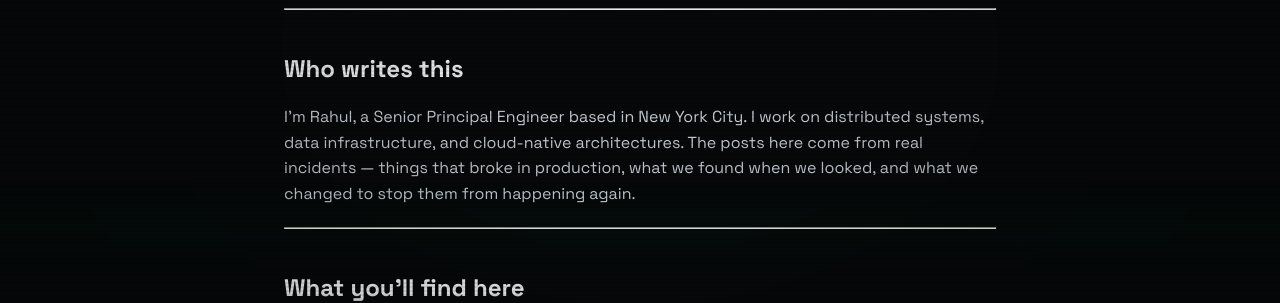
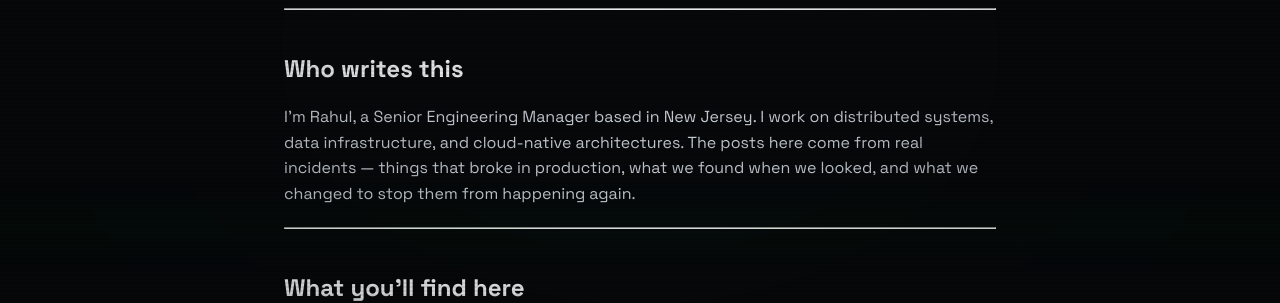
Before and after one commit to beyond5nines/beyond5nines.github.io, a Jekyll site: the page built from about.md, in a window 1280 px wide and 900 px high. Shown: the part 398-701 px from the top of the window. Built offline with Jekyll 4.4.1, drawn with Linux system fonts in a browser that asks for light colours.

Commit message:
Update job title and location in about.md

```diff
--- a/about.md
+++ b/about.md
@@ -12,7 +12,7 @@ The name is a reminder that real reliability work happens beyond the uptime dash
 
 ## Who writes this
 
-I'm Rahul, a Senior Principal Engineer based in New York City. I work on distributed systems, data infrastructure, and cloud-native architectures. The posts here come from real incidents — things that broke in production, what we found when we looked, and what we changed to stop them from happening again.
+I'm Rahul, a Senior Engineering Manager based in New Jersey. I work on distributed systems, data infrastructure, and cloud-native architectures. The posts here come from real incidents — things that broke in production, what we found when we looked, and what we changed to stop them from happening again.
 
 ---
 
```
